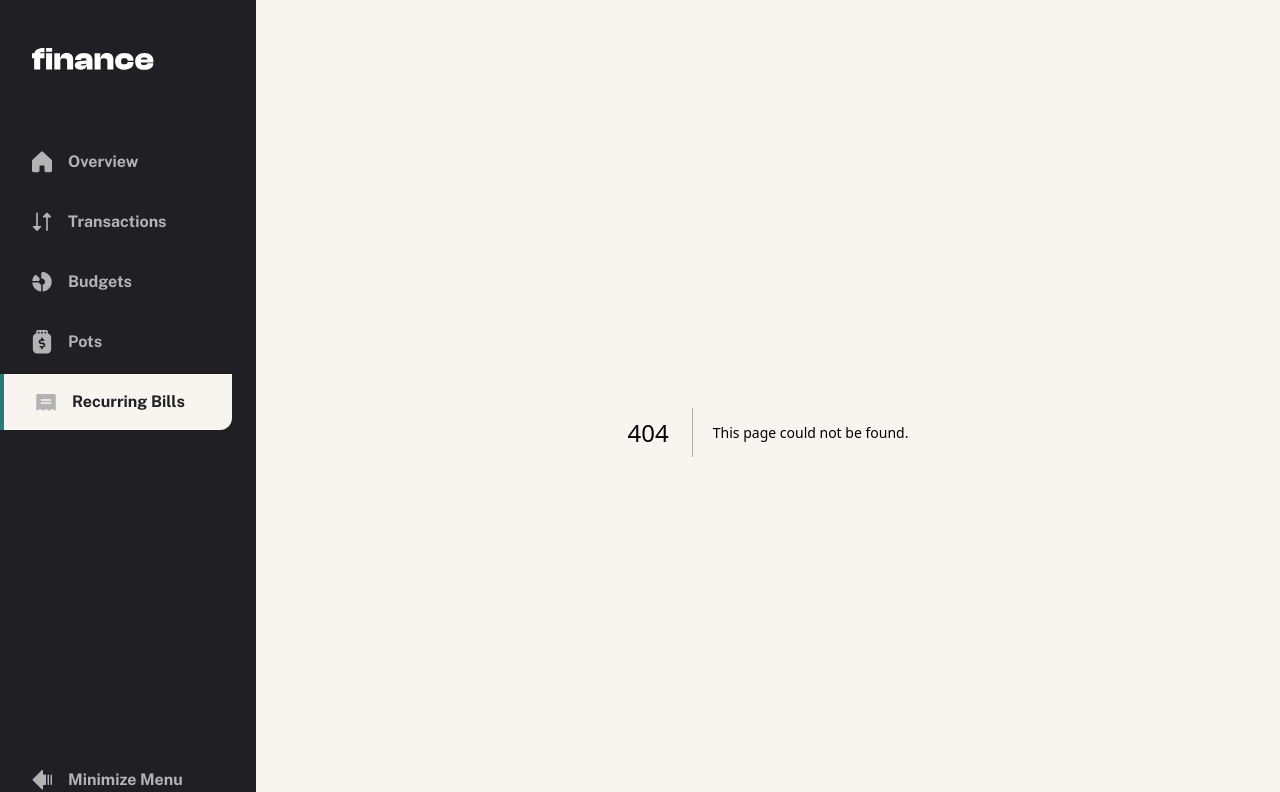
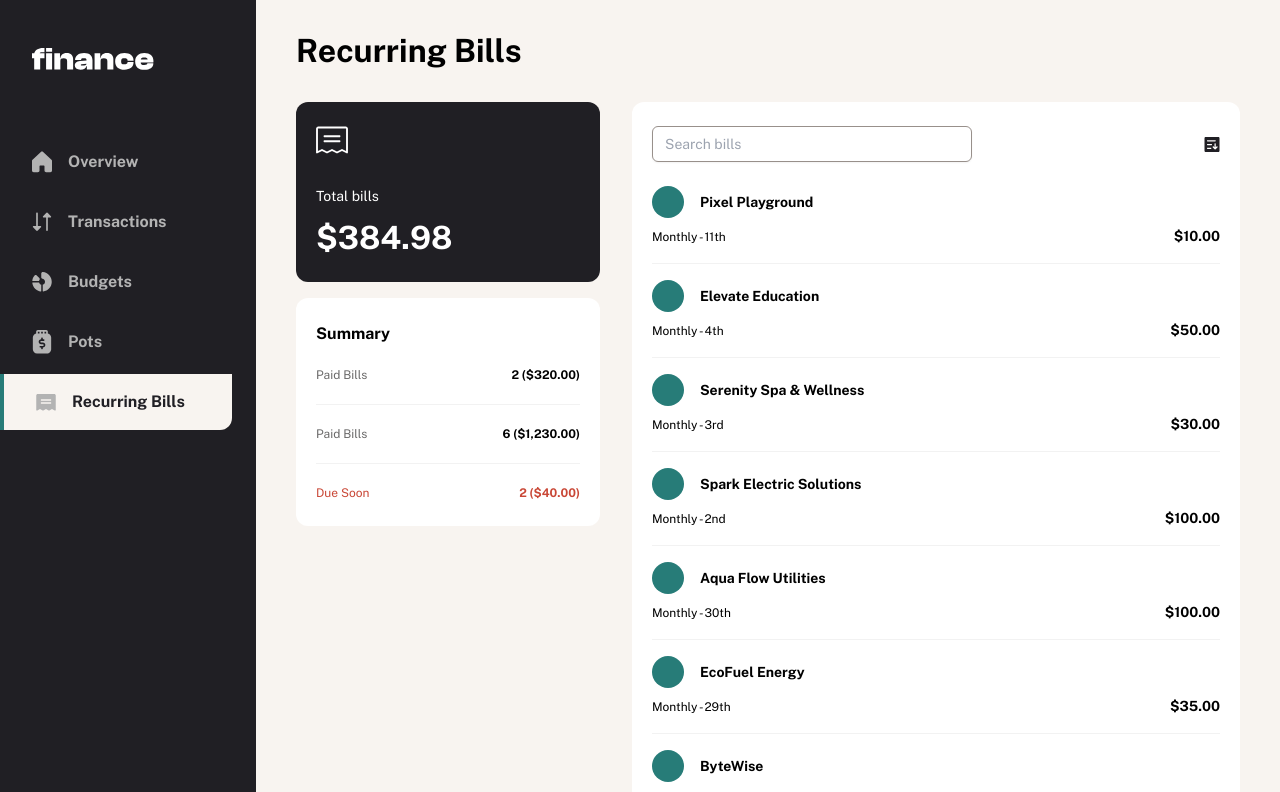
Before and after one commit to ronnieima/personal-finance-app, a Next.js app: page /recurring-bills in a window 1280 px wide. Before the commit this address had no page. Shown: the top 792 px of the page. Built offline with nearby package versions, Linux system fonts and the light colour scheme.

Commit message:
finish recurring bills layout

```diff
--- /dev/null
+++ b/src/app/recurring-bills/components/RecurringBillRow.tsx
@@ -0,0 +1,32 @@
+import Separator from '@/app/overview/components/Separator';
+import { TransactionType } from '@/app/overview/components/Transaction';
+import dayjs from 'dayjs';
+import React from 'react';
+var advancedFormat = require('dayjs/plugin/advancedFormat');
+dayjs.extend(advancedFormat);
+
+type Props = {
+  bill: TransactionType;
+};
+
+export default function RecurringBillRow({ bill }: Props) {
+  return (
+    <>
+      <div className="flex flex-col gap-2">
+        <div className="flex items-center gap-4">
+          <div className="size-8 rounded-full bg-secondary-green"></div>
+          <p className="text-preset-4 font-bold">{bill.name}</p>
+        </div>
+        <div className="flex justify-between items-center">
+          <span className="text-preset-5">
+            Monthly - {dayjs(bill.date).format('Do')}
+          </span>
+          <p className="text-preset-4 font-bold">
+            ${Math.abs(bill.amount).toFixed(2)}
+          </p>
+        </div>
+      </div>
+      <Separator />
+    </>
+  );
+}
--- /dev/null
+++ b/src/app/recurring-bills/page.tsx
@@ -0,0 +1,65 @@
+import Card from '@/components/Card';
+import React from 'react';
+import Separator from '../overview/components/Separator';
+import data from '@/../public/assets/data.json';
+import { Input } from '@/components/ui/input';
+import RecurringBillRow from './components/RecurringBillRow';
+
+export default function RecurringBillsPage() {
+  const { pots, balance, transactions, budgets } = data;
+
+  const recurringBills = transactions.filter(
+    (transaction) => transaction.recurring
+  );
+
+  return (
+    <>
+      <h1 className="text-preset-1">Recurring Bills</h1>
+      <div className="flex flex-col gap-4 xl:grid xl:grid-cols-[1fr_2fr] xl:gap-8">
+        <div className="md:grid md:grid-cols-2 xl:flex-col xl:flex gap-4 flex flex-col">
+          <Card className="bg-grey-900 text-white flex-row items-center md:flex-col md:items-start md:justify-end">
+            <div className="size-10">
+              <img src="/assets/images/icon-recurring-bills.svg" />
+            </div>
+            <div className="flex flex-col gap-3">
+              <h3 className="text-preset-4">Total bills</h3>
+              <span className="text-preset-1">$384.98</span>
+            </div>
+          </Card>
+          <Card>
+            <header>
+              <h2 className="text-preset-3">Summary</h2>
+            </header>
+            <div className="flex justify-between text-preset-5">
+              <p className="text-grey-500">Paid Bills</p>
+              <p className="font-bold">2 ($320.00)</p>
+            </div>
+            <Separator />
+            <div className="flex justify-between text-preset-5">
+              <p className="text-grey-500">Paid Bills</p>
+              <p className="font-bold">6 ($1,230.00)</p>
+            </div>
+            <Separator />
+            <div className="flex justify-between text-preset-5 text-secondary-red">
+              <p className="">Due Soon</p>
+              <p className="font-bold">2 ($40.00)</p>
+            </div>
+          </Card>
+        </div>
+        <Card className="gap-6">
+          <header className="flex justify-between items-center gap-6">
+            <Input placeholder="Search bills" className="max-w-[320px]" />
+            <div>
+              <img src="/assets/images/icon-sort-mobile.svg" />
+            </div>
+          </header>
+          <section className="flex flex-col gap-4">
+            {recurringBills.map((bill) => (
+              <RecurringBillRow key={bill.name} bill={bill} />
+            ))}
+          </section>
+        </Card>
+      </div>
+    </>
+  );
+}
```
